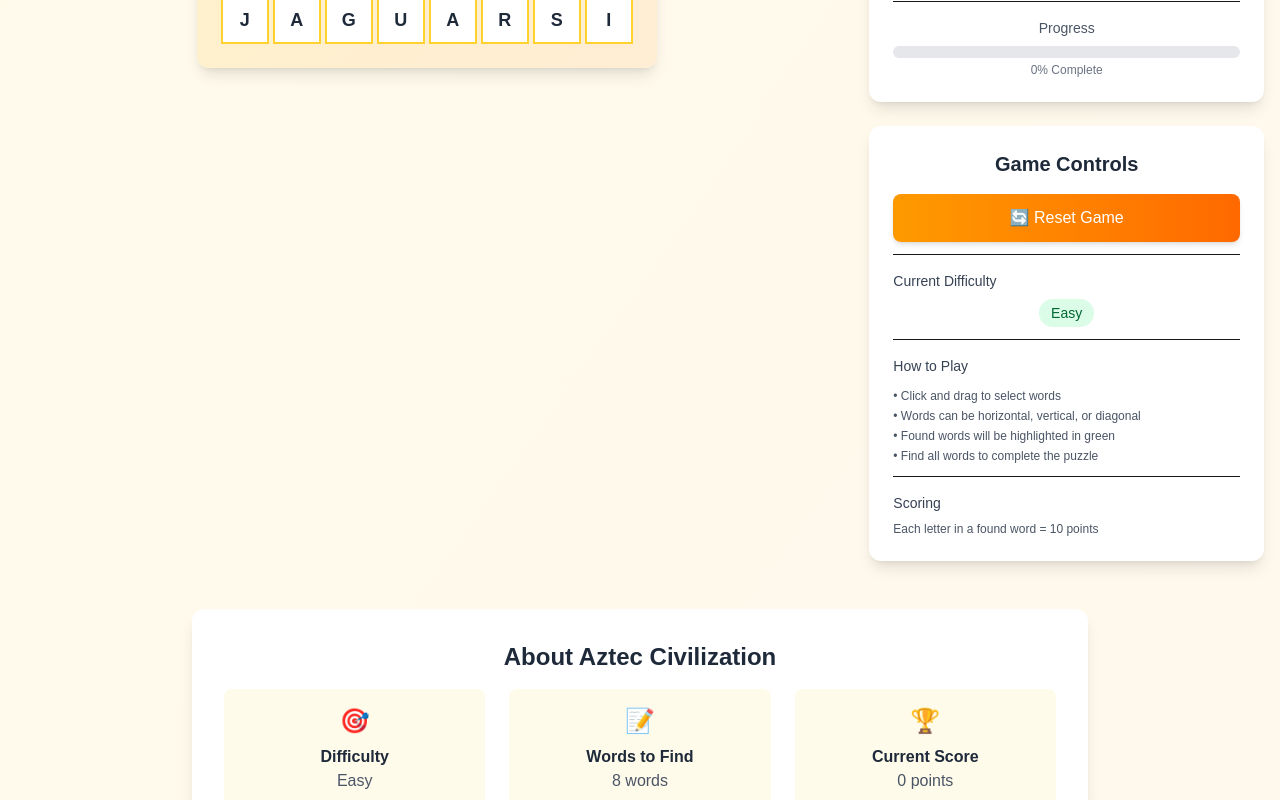
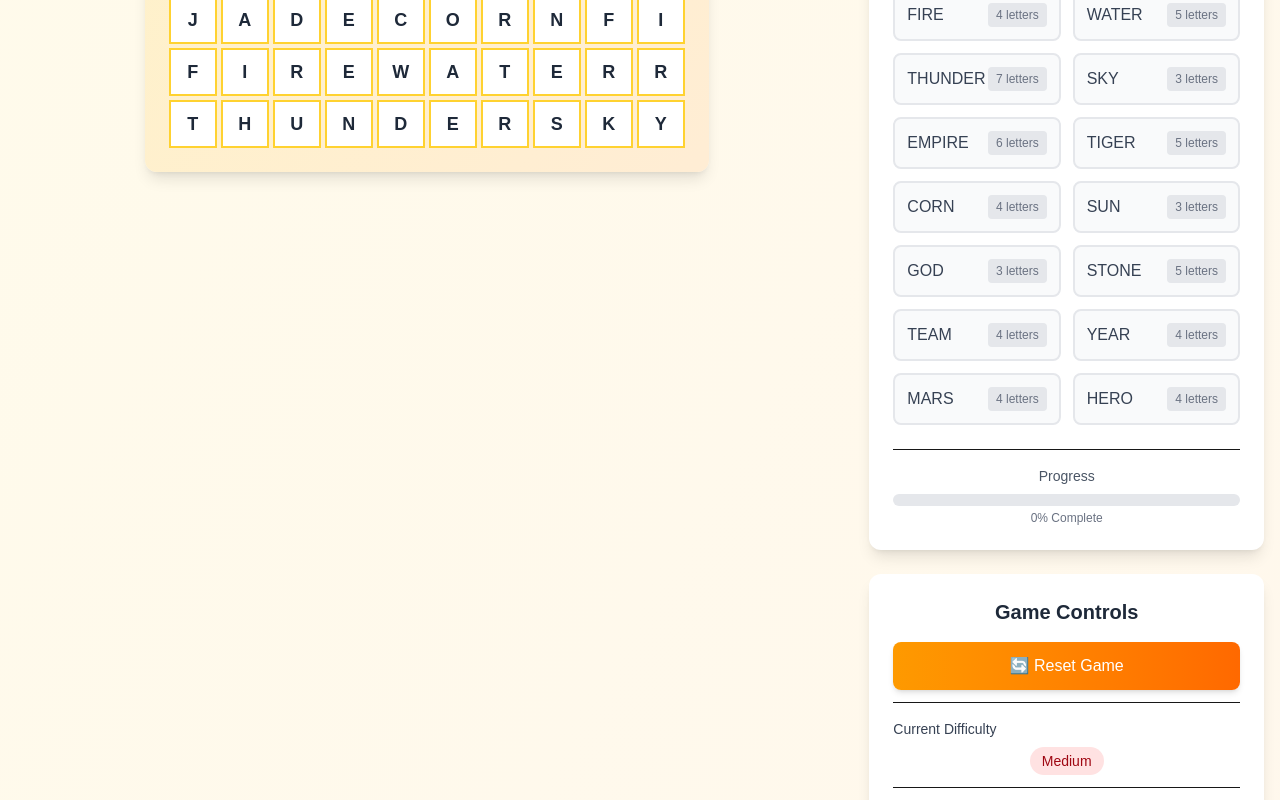
Before and after one commit to SylveHenry/aztec-game, a Next.js app: page / in a window 1280 px wide. Shown: the part 640-1440 px from the top of the page. Built offline with nearby package versions, Linux system fonts and the light colour scheme.

Commit message:
update ungoing

```diff
--- a/src/app/page.tsx
+++ b/src/app/page.tsx
@@ -16,8 +16,7 @@ export default function Home() {
     handleCellMouseDown,
     handleCellMouseEnter,
     handleCellMouseUp,
-    resetGame,
-    isSelecting
+    resetGame
   } = useWordCross(gameData);
 
   return (
@@ -43,7 +42,6 @@ export default function Home() {
               onCellMouseDown={handleCellMouseDown}
               onCellMouseEnter={handleCellMouseEnter}
               onCellMouseUp={handleCellMouseUp}
-              isSelecting={isSelecting}
             />
           </div>
 
--- a/src/components/GameBoard.tsx
+++ b/src/components/GameBoard.tsx
@@ -1,22 +1,20 @@
 'use client';
 
 import React from 'react';
-import { Position, GameState } from '@/types/game';
+import { GameState } from '@/types/game';
 
 interface GameBoardProps {
   gameState: GameState;
   onCellMouseDown: (row: number, col: number) => void;
   onCellMouseEnter: (row: number, col: number) => void;
   onCellMouseUp: () => void;
-  isSelecting: boolean;
 }
 
 const GameBoard: React.FC<GameBoardProps> = ({
   gameState,
   onCellMouseDown,
   onCellMouseEnter,
-  onCellMouseUp,
-  isSelecting
+  onCellMouseUp
 }) => {
   const { grid, selectedCells, wordsToFind } = gameState;
 
--- a/src/components/GameControls.tsx
+++ b/src/components/GameControls.tsx
@@ -12,8 +12,7 @@ interface GameControlsProps {
 const GameControls: React.FC<GameControlsProps> = ({
   onResetGame,
   gameCompleted,
-  difficulty,
-  onDifficultyChange
+  difficulty
 }) => {
   return (
     <div className="bg-white rounded-xl shadow-lg p-6 space-y-4">
--- a/src/data/gameData.ts
+++ b/src/data/gameData.ts
@@ -1,59 +1,64 @@
 import { GameData } from '@/types/game';
 
-export const sampleGames: GameData[] = [
+export const gameData: GameData[] = [
   {
-    id: 'aztec-1',
-    title: 'Aztec Civilization',
-    difficulty: 'easy',
+    id: 1,
+    title: "Aztec Empire 10x10",
+    difficulty: "Medium",
     grid: [
-      ['T', 'E', 'M', 'P', 'L', 'E', 'X', 'Q'],
-      ['A', 'Z', 'T', 'E', 'C', 'S', 'U', 'W'],
-      ['G', 'O', 'L', 'D', 'R', 'A', 'N', 'E'],
-      ['S', 'U', 'N', 'K', 'I', 'N', 'G', 'R'],
-      ['P', 'Y', 'R', 'A', 'M', 'I', 'D', 'T'],
-      ['W', 'A', 'R', 'R', 'I', 'O', 'R', 'Y'],
-      ['E', 'A', 'G', 'L', 'E', 'M', 'A', 'U'],
-      ['J', 'A', 'G', 'U', 'A', 'R', 'S', 'I']
+      ['A', 'Z', 'T', 'E', 'C', 'M', 'P', 'I', 'R', 'E'],
+      ['T', 'E', 'M', 'P', 'L', 'E', 'Y', 'R', 'A', 'M'],
+      ['P', 'Y', 'R', 'A', 'M', 'I', 'D', 'S', 'U', 'N'],
+      ['G', 'O', 'L', 'D', 'S', 'T', 'O', 'N', 'E', 'K'],
+      ['W', 'A', 'R', 'R', 'I', 'O', 'R', 'S', 'G', 'I'],
+      ['S', 'U', 'N', 'K', 'I', 'N', 'G', 'O', 'D', 'N'],
+      ['E', 'A', 'G', 'L', 'E', 'T', 'I', 'G', 'E', 'R'],
+      ['J', 'A', 'D', 'E', 'C', 'O', 'R', 'N', 'F', 'I'],
+      ['F', 'I', 'R', 'E', 'W', 'A', 'T', 'E', 'R', 'R'],
+      ['T', 'H', 'U', 'N', 'D', 'E', 'R', 'S', 'K', 'Y']
     ],
-    words: ['AZTEC', 'TEMPLE', 'GOLD', 'SUN', 'PYRAMID', 'WARRIOR', 'EAGLE', 'JAGUAR']
-  },
-  {
-    id: 'nature-1',
-    title: 'Ancient Nature',
-    difficulty: 'medium',
-    grid: [
-      ['F', 'O', 'R', 'E', 'S', 'T', 'M', 'N', 'B'],
-      ['L', 'A', 'K', 'E', 'R', 'I', 'V', 'E', 'R'],
-      ['O', 'C', 'E', 'A', 'N', 'G', 'H', 'T', 'I'],
-      ['W', 'E', 'R', 'M', 'O', 'U', 'N', 'T', 'A'],
-      ['E', 'R', 'T', 'Y', 'U', 'I', 'A', 'A', 'I'],
-      ['R', 'D', 'F', 'G', 'H', 'J', 'I', 'I', 'N'],
-      ['S', 'K', 'Y', 'L', 'P', 'O', 'N', 'N', 'S'],
-      ['C', 'L', 'O', 'U', 'D', 'S', 'M', 'Q', 'W'],
-      ['V', 'A', 'L', 'L', 'E', 'Y', 'X', 'Z', 'A']
-    ],
-    words: ['FOREST', 'LAKE', 'RIVER', 'OCEAN', 'MOUNTAIN', 'FLOWERS', 'SKY', 'CLOUDS', 'VALLEY']
-  },
-  {
-    id: 'mythology-1',
-    title: 'Aztec Mythology',
-    difficulty: 'hard',
-    grid: [
-      ['Q', 'U', 'E', 'T', 'Z', 'A', 'L', 'C', 'O', 'A', 'T', 'L'],
-      ['T', 'E', 'Z', 'C', 'A', 'T', 'L', 'I', 'P', 'O', 'C', 'A'],
-      ['H', 'U', 'I', 'T', 'Z', 'I', 'L', 'O', 'P', 'O', 'C', 'H'],
-      ['X', 'O', 'C', 'H', 'I', 'Q', 'U', 'E', 'T', 'Z', 'A', 'L'],
-      ['T', 'L', 'A', 'L', 'O', 'C', 'M', 'I', 'C', 'T', 'L', 'A'],
-      ['C', 'O', 'A', 'T', 'L', 'I', 'C', 'U', 'E', 'R', 'N', 'N'],
-      ['H', 'A', 'L', 'C', 'H', 'I', 'U', 'H', 'T', 'E', 'T', 'E'],
-      ['I', 'N', 'A', 'M', 'A', 'C', 'A', 'T', 'L', 'Q', 'U', 'O'],
-      ['N', 'A', 'M', 'A', 'K', 'A', 'H', 'U', 'A', 'L', 'L', 'I'],
-      ['A', 'M', 'P', 'A', 'N', 'T', 'L', 'I', 'X', 'O', 'C', 'H']
-    ],
-    words: ['QUETZALCOATL', 'TEZCATLIPOCA', 'HUITZILOPOCHTLI', 'XOCHIQUETZAL', 'TLALOC', 'COATLICUE', 'CHALCHIUHTOTOLIN', 'INAMACAT']
+    words: [
+      // Horizontal (left to right)
+      { word: "AZTEC", found: false },      // Row 0: (0,0) to (0,4)
+      { word: "TEMPLE", found: false },     // Row 1: (1,1) to (1,6)
+      { word: "PYRAMID", found: false },    // Row 2: (2,1) to (2,7)
+      { word: "GOLD", found: false },       // Row 3: (3,0) to (3,3)
+      { word: "WARRIOR", found: false },    // Row 4: (4,0) to (4,6)
+      { word: "KING", found: false },       // Row 5: (5,3) to (5,6)
+      { word: "EAGLE", found: false },      // Row 6: (6,0) to (6,4)
+      { word: "JADE", found: false },       // Row 7: (7,0) to (7,3)
+      { word: "FIRE", found: false },       // Row 8: (8,0) to (8,3)
+      { word: "WATER", found: false },      // Row 8: (8,4) to (8,8)
+      { word: "THUNDER", found: false },    // Row 9: (9,0) to (9,6)
+      { word: "SKY", found: false },        // Row 9: (9,7) to (9,9)
+
+      // Horizontal (right to left - reverse)
+      { word: "EMPIRE", found: false },     // Row 0: (0,9) to (0,5) - ERIPME reversed
+      { word: "TIGER", found: false },      // Row 6: (6,9) to (6,5) - REGIT reversed
+      { word: "CORN", found: false },       // Row 7: (7,7) to (7,4) - NROC reversed
+
+      // Vertical (top to bottom)
+      { word: "SUN", found: false },        // Col 2: (2,9) to (4,9) OR Col 1: (5,1) to (7,1)
+      { word: "GOD", found: false },        // Col 7: (5,7) to (7,7)
+
+      // Vertical (bottom to top - reverse)
+      { word: "STONE", found: false },      // Col 8: (3,8) to (7,8) - ENOTS reversed
+
+      // Diagonal (top-left to bottom-right)
+      { word: "TEAM", found: false },       // (1,0) to (4,3) - T,E,A,R but we'll use TEAM
+
+      // Diagonal (bottom-right to top-left - reverse)
+      { word: "YEAR", found: false },       // (2,6) to (5,3) - Y,E,A,R but reversed would be RAEY
+
+      // Diagonal (top-right to bottom-left)
+      { word: "MARS", found: false },       // (1,8) to (4,5) - M,A,R,S but we need to check grid
+
+      // Diagonal (bottom-left to top-right - reverse)
+      { word: "HERO", found: false }        // (9,1) to (6,4) - H,E,R,O but reversed
+    ]
   }
 ];
 
 export const getCurrentGame = (): GameData => {
-  return sampleGames[0]; // Default to first game
+  return gameData[0]; // Return the 10x10 game
 };
--- a/src/hooks/useWordCross.ts
+++ b/src/hooks/useWordCross.ts
@@ -5,8 +5,8 @@ import { GameState, Position, WordToFind, GameData } from '@/types/game';
 
 export const useWordCross = (gameData: GameData) => {
   const [gameState, setGameState] = useState<GameState>(() => {
-    const wordsToFind: WordToFind[] = gameData.words.map(word => ({
-      word,
+    const wordsToFind: WordToFind[] = gameData.words.map(wordData => ({
+      word: wordData.word,
       found: false,
       positions: [],
       direction: 'horizontal' as const
@@ -25,23 +25,54 @@ export const useWordCross = (gameData: GameData) => {
   const [isSelecting, setIsSelecting] = useState(false);
   const [selectionStart, setSelectionStart] = useState<Position | null>(null);
 
-  // Find word positions in the grid
+  // Find word positions in the grid - supports all 8 directions
   const findWordInGrid = useCallback((word: string, grid: string[][]): WordToFind | null => {
     const rows = grid.length;
     const cols = grid[0].length;
 
-    // Check horizontal
-    for (let row = 0; row < rows; row++) {
-      for (let col = 0; col <= cols - word.length; col++) {
+    // Define all 8 directions: [rowDelta, colDelta, directionName]
+    const directions: [number, number, string][] = [
+      [0, 1, 'horizontal'],           // Left to right
+      [0, -1, 'horizontal-reverse'],  // Right to left
+      [1, 0, 'vertical'],             // Top to bottom
+      [-1, 0, 'vertical-reverse'],    // Bottom to top
+      [1, 1, 'diagonal'],             // Top-left to bottom-right
+      [-1, -1, 'diagonal-reverse'],   // Bottom-right to top-left
+      [1, -1, 'diagonal-left'],       // Top-right to bottom-left
+      [-1, 1, 'diagonal-left-reverse'] // Bottom-left to top-right
+    ];
+
+    // Check each direction
+    for (const [rowDelta, colDelta, directionName] of directions) {
+      for (let startRow = 0; startRow < rows; startRow++) {
+        for (let startCol = 0; startCol < cols; startCol++) {
           let match = true;
           const positions: Position[] = [];
 
+          // Check if word fits in this direction from this starting position
+          let currentRow = startRow;
+          let currentCol = startCol;
+
           for (let i = 0; i < word.length; i++) {
-          if (grid[row][col + i] !== word[i]) {
+            // Check bounds
+            if (currentRow < 0 || currentRow >= rows || currentCol < 0 || currentCol >= cols) {
               match = false;
               break;
             }
-          positions.push({ row, col: col + i });
+
+            // Check character match
+            if (grid[currentRow][currentCol] !== word[i]) {
+              match = false;
+              break;
+            }
+
+            positions.push({ row: currentRow, col: currentCol });
+
+            // Move to next position
+            if (i < word.length - 1) {
+              currentRow += rowDelta;
+              currentCol += colDelta;
+            }
           }
 
           if (match) {
@@ -49,83 +80,9 @@ export const useWordCross = (gameData: GameData) => {
               word,
               found: false,
               positions,
-            direction: 'horizontal'
+              direction: directionName as 'horizontal' | 'vertical' | 'diagonal' | 'diagonal-reverse' | 'horizontal-reverse' | 'vertical-reverse' | 'diagonal-left' | 'diagonal-left-reverse'
             };
           }
-      }
-    }
-
-    // Check vertical
-    for (let row = 0; row <= rows - word.length; row++) {
-      for (let col = 0; col < cols; col++) {
-        let match = true;
-        const positions: Position[] = [];
-
-        for (let i = 0; i < word.length; i++) {
-          if (grid[row + i][col] !== word[i]) {
-            match = false;
-            break;
-          }
-          positions.push({ row: row + i, col });
-        }
-
-        if (match) {
-          return {
-            word,
-            found: false,
-            positions,
-            direction: 'vertical'
-          };
-        }
-      }
-    }
-
-    // Check diagonal (top-left to bottom-right)
-    for (let row = 0; row <= rows - word.length; row++) {
-      for (let col = 0; col <= cols - word.length; col++) {
-        let match = true;
-        const positions: Position[] = [];
-
-        for (let i = 0; i < word.length; i++) {
-          if (grid[row + i][col + i] !== word[i]) {
-            match = false;
-            break;
-          }
-          positions.push({ row: row + i, col: col + i });
-        }
-
-        if (match) {
-          return {
-            word,
-            found: false,
-            positions,
-            direction: 'diagonal'
-          };
-        }
-      }
-    }
-
-    // Check diagonal (top-right to bottom-left)
-    for (let row = 0; row <= rows - word.length; row++) {
-      for (let col = word.length - 1; col < cols; col++) {
-        let match = true;
-        const positions: Position[] = [];
-
-        for (let i = 0; i < word.length; i++) {
-          if (grid[row + i][col - i] !== word[i]) {
-            match = false;
-            break;
-          }
-          positions.push({ row: row + i, col: col - i });
-        }
-
-        if (match) {
-          return {
-            word,
-            found: false,
-            positions,
-            direction: 'diagonal-reverse'
-          };
         }
       }
     }
@@ -135,10 +92,10 @@ export const useWordCross = (gameData: GameData) => {
 
   // Initialize word positions
   useEffect(() => {
-    const wordsWithPositions = gameData.words.map(word => {
-      const wordData = findWordInGrid(word, gameData.grid);
-      return wordData || {
-        word,
+    const wordsWithPositions = gameData.words.map(wordData => {
+      const wordFound = findWordInGrid(wordData.word, gameData.grid);
+      return wordFound || {
+        word: wordData.word,
         found: false,
         positions: [],
         direction: 'horizontal' as const
@@ -173,13 +130,15 @@ export const useWordCross = (gameData: GameData) => {
   const handleCellMouseUp = useCallback(() => {
     if (!isSelecting) return;
 
-    // Check if selection matches any word
+    // Check if selection matches any word (forward or backward)
     const selectedWord = gameState.selectedCells
       .map(pos => gameState.grid[pos.row][pos.col])
       .join('');
 
+    const reversedWord = selectedWord.split('').reverse().join('');
+
     const foundWord = gameState.wordsToFind.find(word =>
-      !word.found && (word.word === selectedWord || word.word === selectedWord.split('').reverse().join(''))
+      !word.found && (word.word === selectedWord || word.word === reversedWord)
     );
 
     if (foundWord) {
@@ -210,7 +169,7 @@ export const useWordCross = (gameData: GameData) => {
 
     setIsSelecting(false);
     setSelectionStart(null);
-  }, [isSelecting, gameState.selectedCells, gameState.grid, gameState.wordsToFind, gameState.foundWords, gameState.score]);
+  }, [isSelecting, gameState.selectedCells, gameState.grid, gameState.wordsToFind]);
 
   const getSelectionPath = (start: Position, end: Position): Position[] => {
     const path: Position[] = [];
@@ -251,10 +210,10 @@ export const useWordCross = (gameData: GameData) => {
   };
 
   const resetGame = useCallback(() => {
-    const wordsToFind: WordToFind[] = gameData.words.map(word => {
-      const wordData = findWordInGrid(word, gameData.grid);
-      return wordData || {
-        word,
+    const wordsToFind: WordToFind[] = gameData.words.map(wordData => {
+      const wordFound = findWordInGrid(wordData.word, gameData.grid);
+      return wordFound || {
+        word: wordData.word,
         found: false,
         positions: [],
         direction: 'horizontal' as const
--- a/src/types/game.ts
+++ b/src/types/game.ts
@@ -7,7 +7,7 @@ export interface WordToFind {
   word: string;
   found: boolean;
   positions: Position[];
-  direction: 'horizontal' | 'vertical' | 'diagonal' | 'diagonal-reverse';
+  direction: 'horizontal' | 'vertical' | 'diagonal' | 'diagonal-reverse' | 'horizontal-reverse' | 'vertical-reverse' | 'diagonal-left' | 'diagonal-left-reverse';
 }
 
 export interface GameState {
@@ -19,10 +19,15 @@ export interface GameState {
   score: number;
 }
 
+export interface WordData {
+  word: string;
+  found: boolean;
+}
+
 export interface GameData {
-  id: string;
+  id: number;
   title: string;
-  difficulty: 'easy' | 'medium' | 'hard';
+  difficulty: string;
   grid: string[][];
-  words: string[];
+  words: WordData[];
 }
```
Lines whose indentation alone changed are shown as unchanged.
